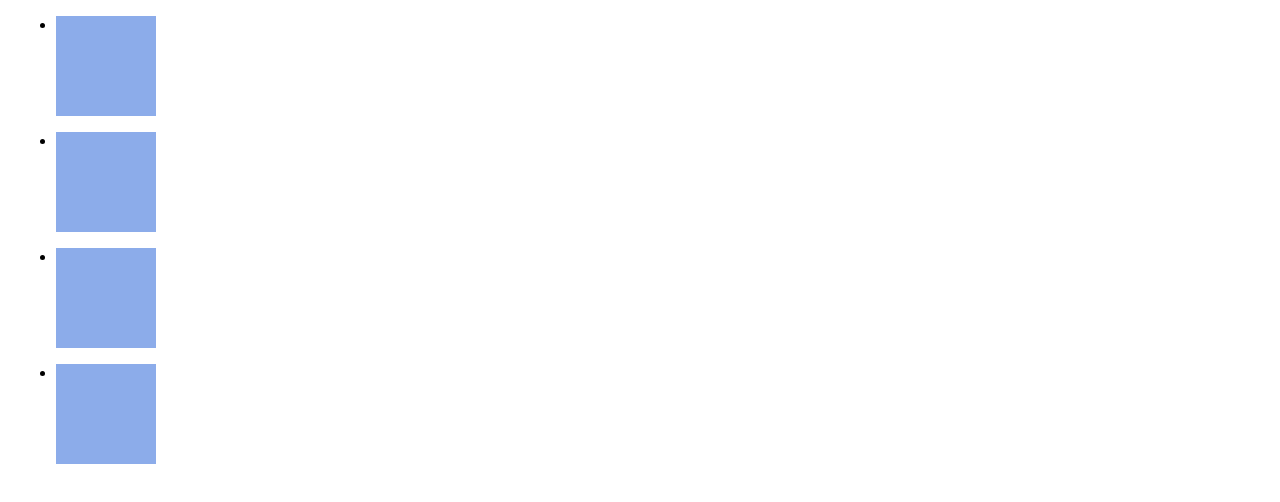
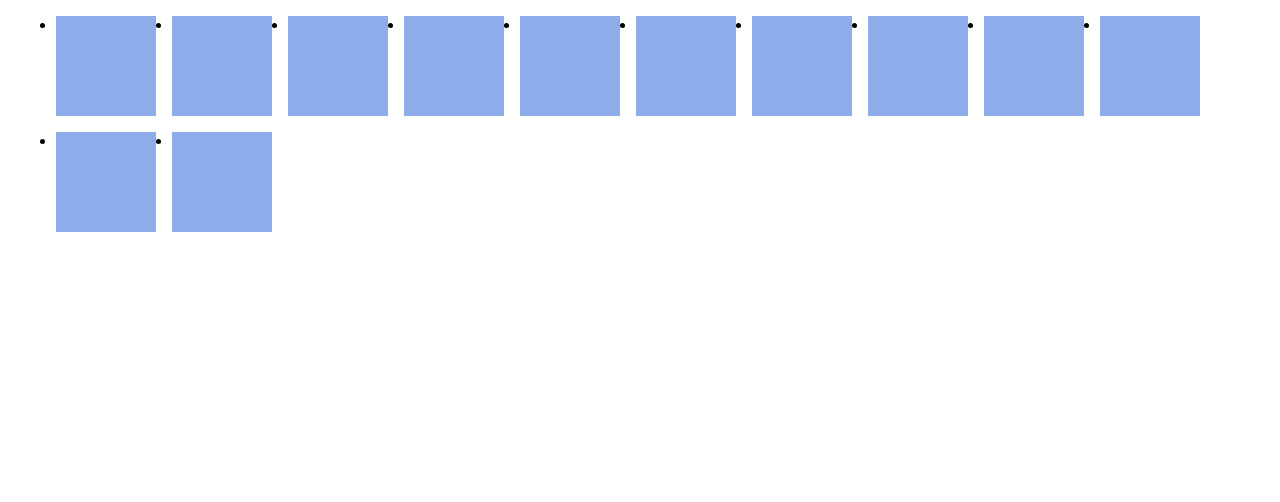
Before and after one commit to belide/flexbox, a plain HTML site: page index.html in a window 1280 px wide. Drawn offline with Linux system fonts and the light colour scheme.

Commit message:
flex-wrap

```diff
--- a/index.html
+++ b/index.html
@@ -15,13 +15,26 @@
             }
             /*where ul represents a flex container*/
             ul {
-                flex-direction: column;
+                flex-direction: row;
                 /* possible values row || column || row-reverse || column-reverse */
+            }
+            /*where ul represents a flex container*/
+            ul {
+                flex-wrap: wrap;
+                /* possible values wrap || nowrap || wrap-reverse */
             }
         </style>
     </head>
     <body>
         <ul>
+            <li></li> <!--first child element-->
+            <li></li> <!--second child element-->
+            <li></li> <!--third child element-->
+            <li></li>
+            <li></li>
+            <li></li>
+            <li></li>
+            <li></li>
             <li></li>
             <li></li>
             <li></li>
```
